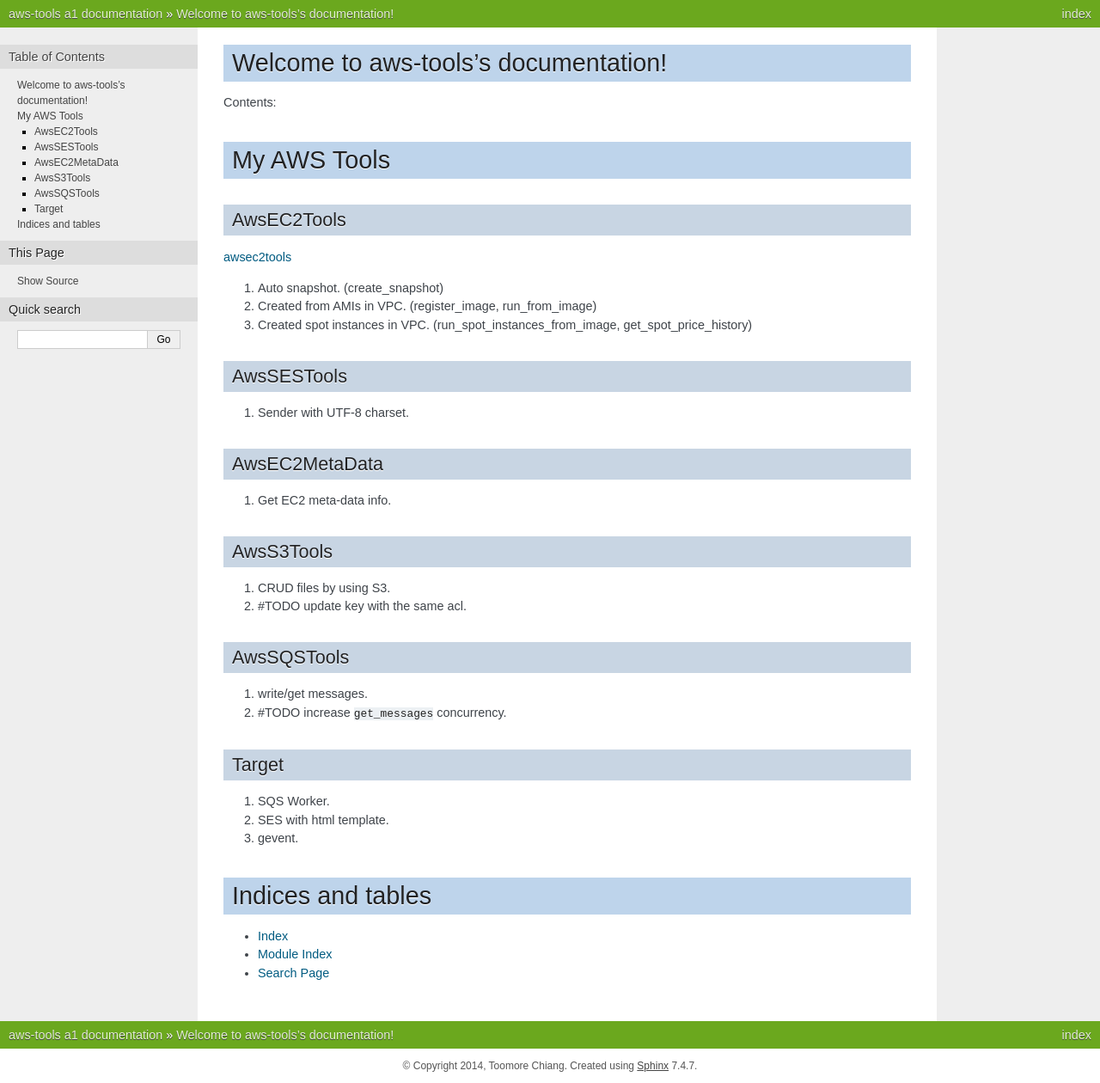
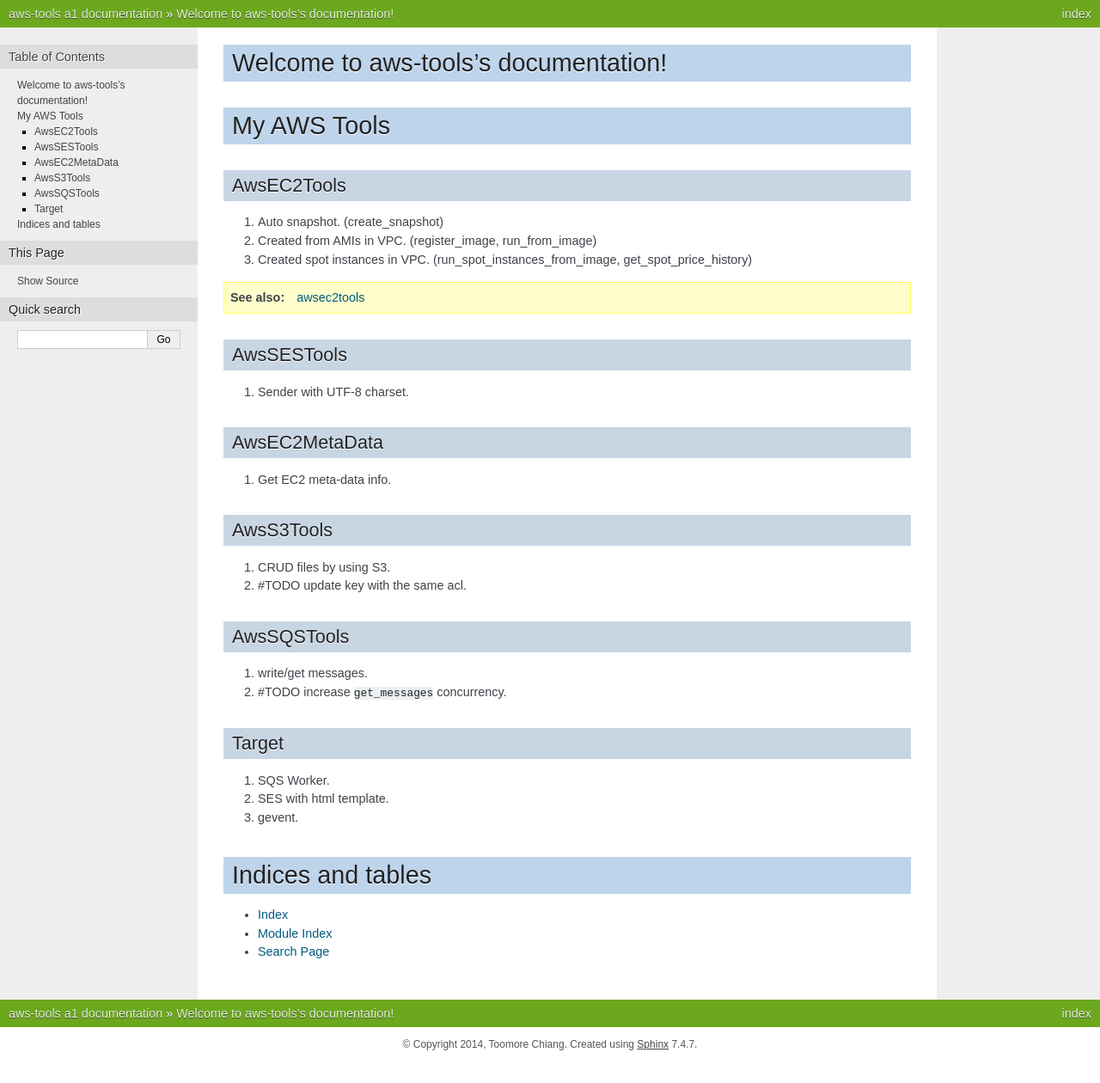
Before and after one commit to toomore/aws-tools, a Sphinx documentation site: the page built from doc/index.rst, in a window 1280 px wide. Shown: the whole page at 86% size. Built offline with Sphinx 7.4.7, drawn with Linux system fonts in a browser that asks for light colours; formulas are drawn with MathJax 3; after the commit the page ends 1235 px from its top, so only the background shows below that; some of the changed lines change nothing that is shown.

Commit message:
Tiny Changed in doc.

```diff
--- a/doc/index.rst
+++ b/doc/index.rst
@@ -6,22 +6,17 @@
 Welcome to aws-tools's documentation!
 =====================================
 
-Contents:
-
-.. toctree::
-   :maxdepth: 2
-
 My AWS Tools
 ===============
 
 AwsEC2Tools
 ---------------
 
-:doc:`./awsec2tools`
-
 1. Auto snapshot. (create_snapshot)
 2. Created from AMIs in VPC. (register_image, run_from_image)
 3. Created spot instances in VPC. (run_spot_instances_from_image, get_spot_price_history)
+
+.. seealso:: :doc:`./awsec2tools`
 
 AwsSESTools
 ---------------
```
